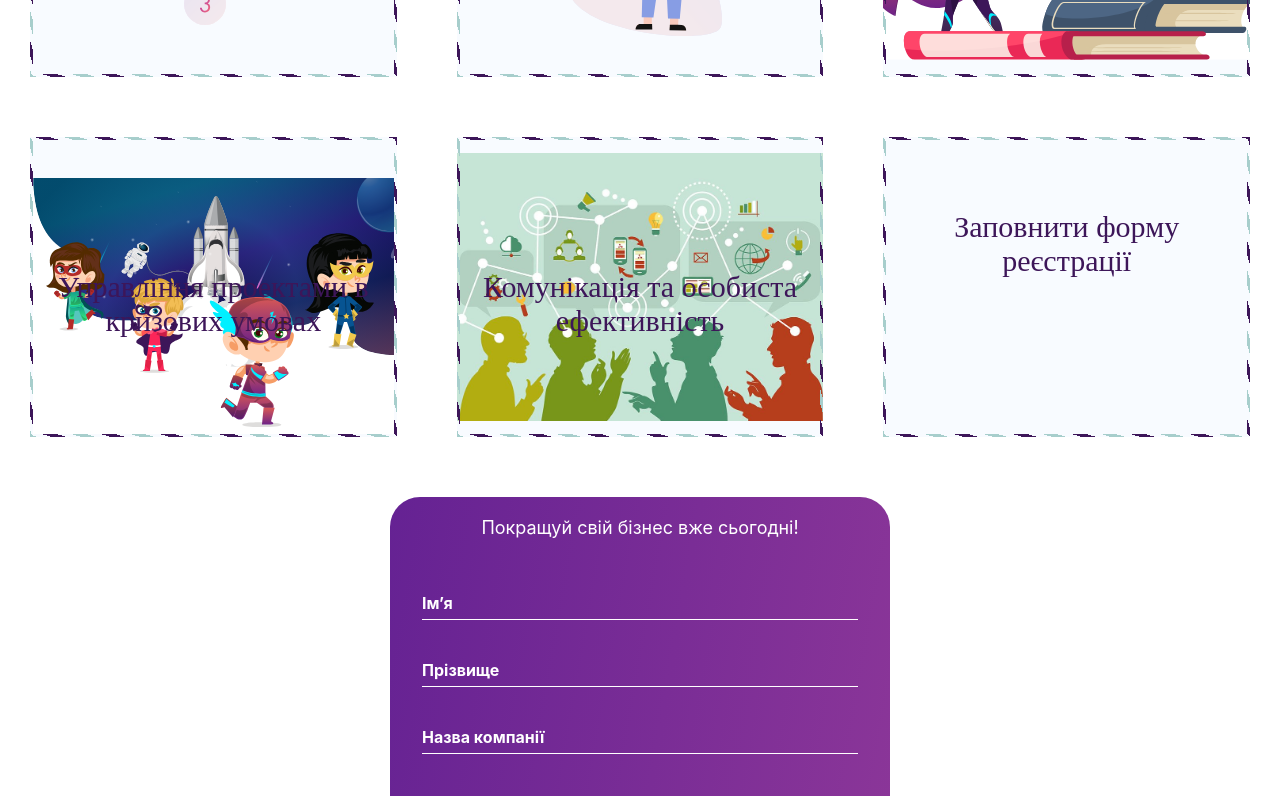
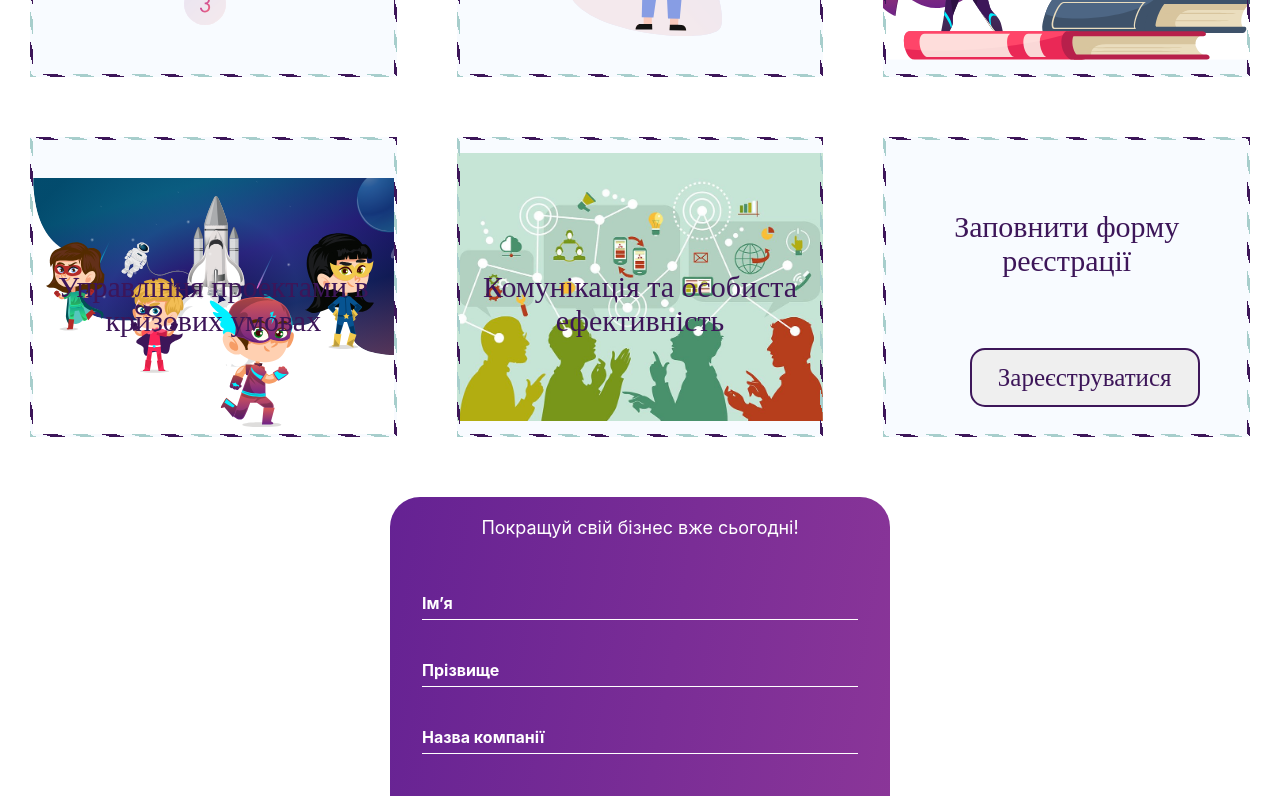
Before and after one commit to oleksbohdan/b2b-cluster, a React (Create React App) app: page / in a window 1280 px wide. Shown: the part 3780-4576 px from the top of the page. Built offline with nearby package versions, Linux system fonts and the light colour scheme.

Commit message:
add btn into decesion

```diff
--- a/src/assets/language-schemas.json
+++ b/src/assets/language-schemas.json
@@ -65,7 +65,8 @@
           "block5": "Економіка та фінанси. Оптимізація",
           "block6": "Управління проектами в кризових умовах",
           "block7": "Комунікація та особиста ефективність",
-          "block8": "Заповнити форму реєстрації"
+          "block8": "Заповнити форму реєстрації",
+          "textbtn":"Зареєструватися"
         },
         "form": {
           "title": "Покращуй свій бізнес вже сьогодні!",
@@ -162,7 +163,8 @@
           "block5": "Economics and finance. Optimization",
           "block6": "Project management in crisis conditions",
           "block7": "Communication and personal effectiveness",
-          "block8": "Fill in the registration form"
+          "block8": "Fill in the registration form",
+          "textbtn":"Sign up"
         },
         "form": {
           "title": "Improve your business today!",
--- a/src/components/Button/button.style.scss
+++ b/src/components/Button/button.style.scss
@@ -8,7 +8,7 @@
     outline: none;
 }
 .ssbtn {
-    margin-left: 20%;
+    margin-left: 10%;
     :hover{
         background-color: #3d1659;
         color: white;
--- a/src/components/decision/decision.component.jsx
+++ b/src/components/decision/decision.component.jsx
@@ -6,10 +6,9 @@ import {connect} from "react-redux";
 class Decision extends React.Component {
     constructor(props) {
         super(props);
-
     }
     render() {
-        const {content, title, block, block1, block2, block3, block4, block5, block6 ,block7, block8, } = this.props.businessDecisions;
+        const {content, title, block, block1, block2, block3, block4, block5, block6 ,block7, block8, textbtn } = this.props.businessDecisions;
         return (
             <div>
                 <a name="decesion" />
@@ -31,7 +30,16 @@ class Decision extends React.Component {
                 <div className="ssbottom">
                     <div className="ssblock7" tabindex="1"><span className="text"><Textdec ssprops1={block6} /></span></div>
                     <div className="ssblock8" tabindex="1"><span className="text"><Textdec ssprops1={block7} /> </span></div>
-                    <div className="ssblock9" tabindex="1"><span className="text"><Textdec ssprops1={block8} /></span></div>
+                    <div className="ssblock9" tabindex="1">
+                        <span className="text">
+                            <Textdec ssprops1={block8} />
+                        </span>
+                        <div className="btn2">
+                            <span>
+                                <Registration innerText={textbtn} />
+                            </span>
+                        </div>
+                    </div>
                 </div>
             </div>
         )
@@ -40,5 +48,6 @@ class Decision extends React.Component {
 
 const mapStateToProps = ({schema: {businessDecisions}}) => ({
     businessDecisions
+
 });
 export default connect(mapStateToProps, null)(Decision);
--- a/src/components/decision/decision.style.scss
+++ b/src/components/decision/decision.style.scss
@@ -174,6 +174,7 @@ div.ssblock8:hover {
     border: 3px solid;
     border-image: 10 repeating-linear-gradient(45deg, #A7CECC, #A7CECC 10px, transparent 10px, transparent 20px, #3d1659 20px, #3d1659 30px,transparent 30px, transparent 40px);
     padding-top: 40px;
+    text-align: center;
 }
 div.ssblock9:hover {
     transform: scale(1.05);
@@ -207,6 +208,10 @@ div.ssblock9:hover {
     text-align: center;
     outline: none;
 }
+.btn2 {
+    width: 100%;
+}
+
 @media screen and (max-width: 800px) {
     .sstop {
         display: block;
```
